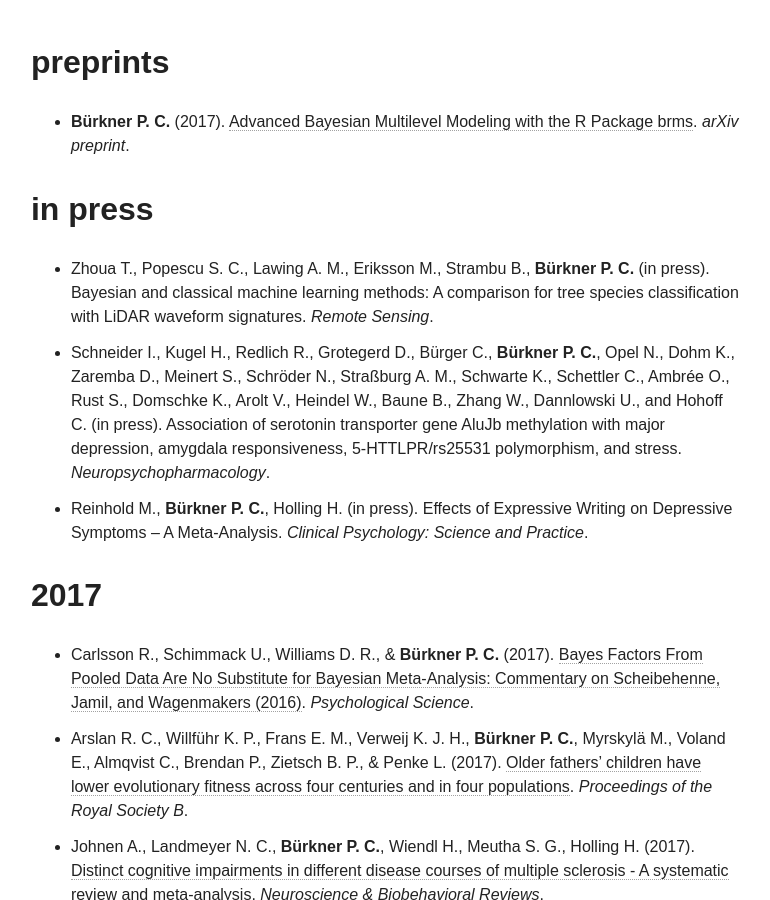
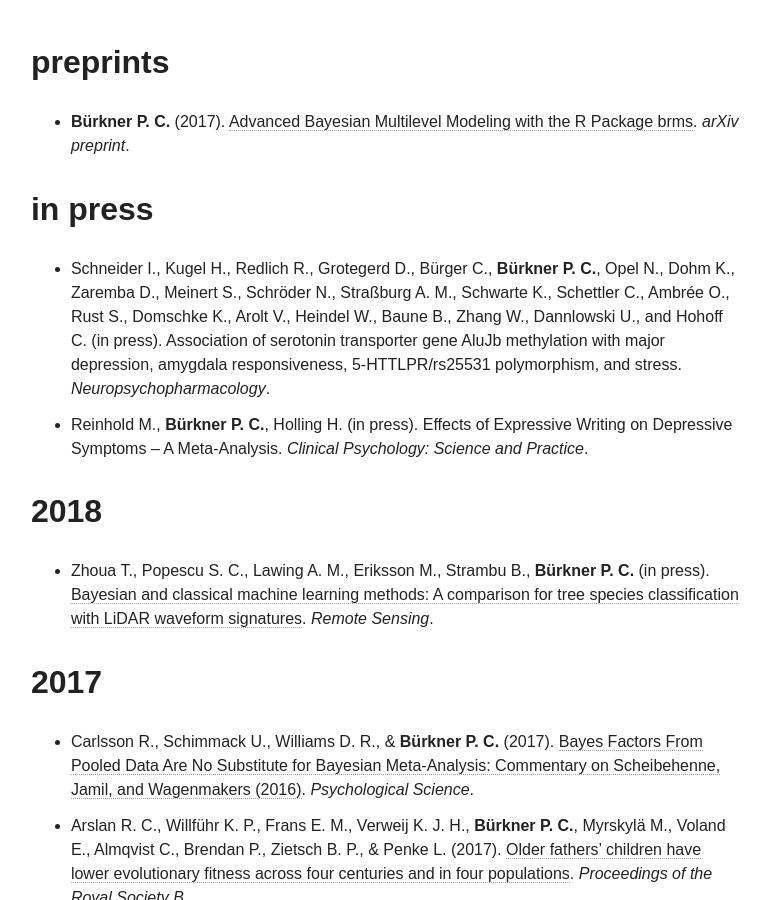
Before and after one commit to paul-buerkner/paul-buerkner.github.io, a Jekyll site: the page built from publications/index.md, in a window 1280 px wide and 900 px high, scrolled down 560 px. Shown: the whole window, without its empty margins (255-1025 px from the left). Built offline with Jekyll 4.4.1, drawn with Linux system fonts in a browser that asks for light colours; nearby versions of some CDN libraries.

Commit message:
update list of publications

```diff
--- a/publications/index.md
+++ b/publications/index.md
@@ -8,9 +8,11 @@
 * **Bürkner P. C.** (2017). [Advanced Bayesian Multilevel Modeling with the R Package brms](http://arxiv.org/abs/1705.11123). *arXiv preprint*.
 
 ## in press
-* Zhoua T., Popescu S. C., Lawing A. M., Eriksson M., Strambu B., **Bürkner P. C.** (in press). Bayesian and classical machine learning methods: A comparison for tree species classification with LiDAR waveform signatures. *Remote Sensing*.
 * Schneider I., Kugel H., Redlich R., Grotegerd D., Bürger C., **Bürkner P. C.**, Opel N., Dohm K., Zaremba D., Meinert S., Schröder N., Straßburg A. M., Schwarte K., Schettler C., Ambrée O., Rust S., Domschke K., Arolt V., Heindel W., Baune B., Zhang W., Dannlowski U., and Hohoff C. (in press). Association of serotonin transporter gene AluJb methylation with major depression, amygdala responsiveness, 5-HTTLPR/rs25531 polymorphism, and stress. *Neuropsychopharmacology*.
 * Reinhold M., **Bürkner P. C.**, Holling H. (in press). Effects of Expressive Writing on Depressive Symptoms – A Meta-Analysis. *Clinical Psychology: Science and Practice*.
+
+## 2018
+* Zhoua T., Popescu S. C., Lawing A. M., Eriksson M., Strambu B., **Bürkner P. C.** (in press). [Bayesian and classical machine learning methods: A comparison for tree species classification with LiDAR waveform signatures](http://www.mdpi.com/2072-4292/10/1/39). *Remote Sensing*.
 
 ## 2017
 * Carlsson R., Schimmack U., Williams D. R., & **Bürkner P. C.** (2017). [Bayes Factors From Pooled Data Are No Substitute for Bayesian Meta-Analysis: Commentary on Scheibehenne, Jamil, and Wagenmakers (2016)](http://journals.sagepub.com/eprint/9iwbZegivfVhDZqRk4Dy/full). *Psychological Science*.
```
